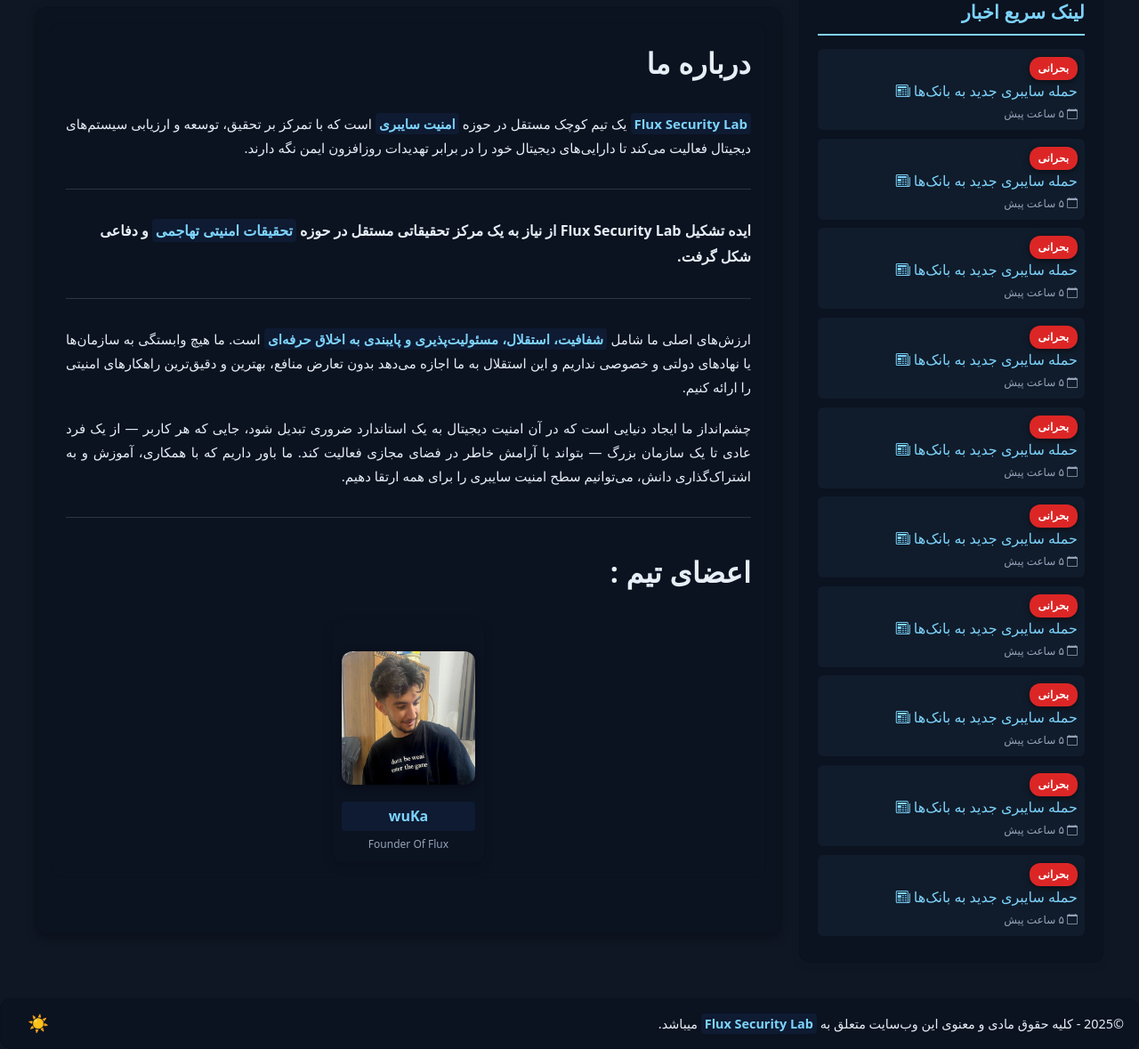
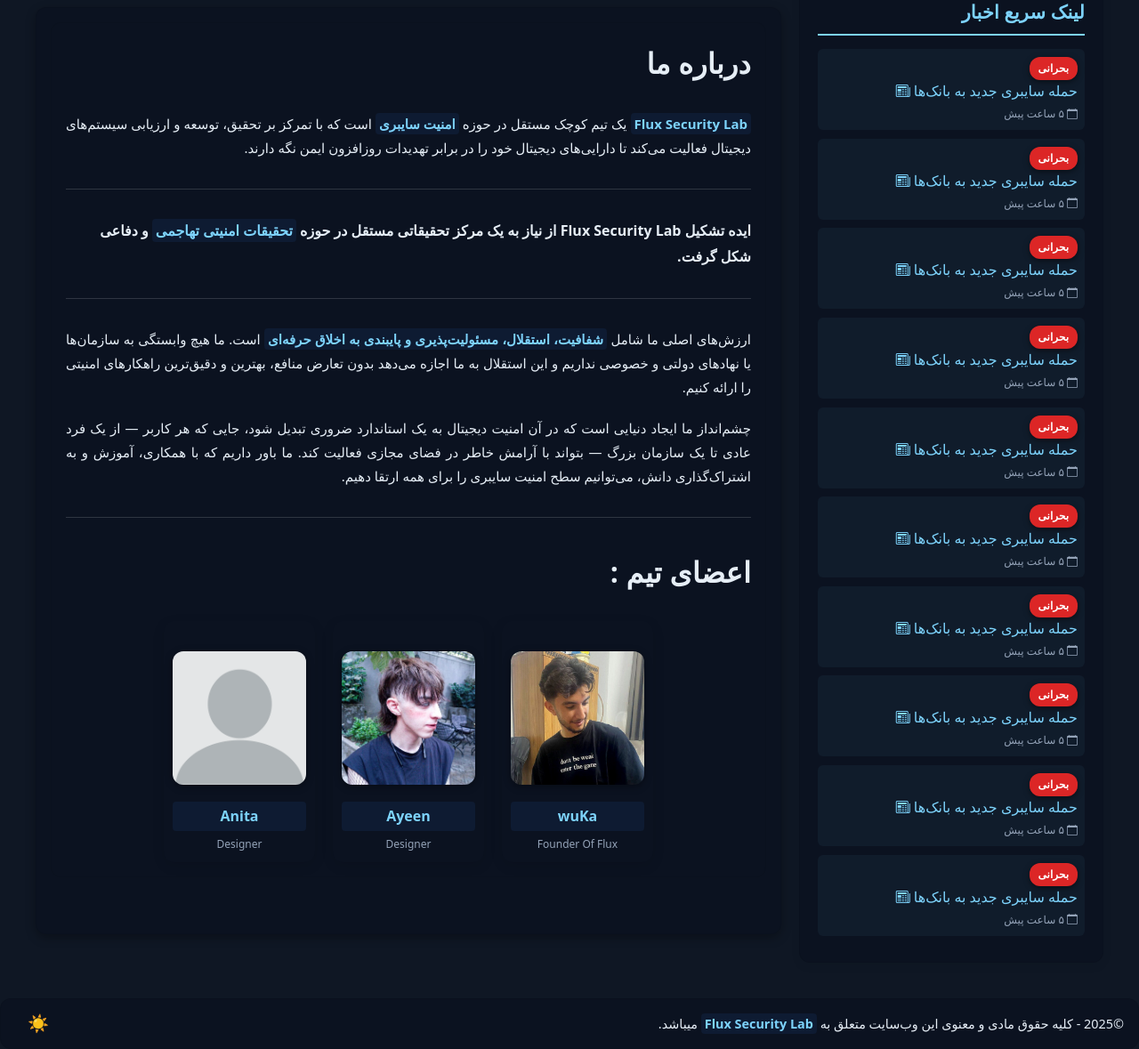
Before and after one commit to fluxseclab/fluxsec_website, a Django app: page /about_us/ in a window 1280 px wide. Shown: the part 130-1309 px from the top of the page at 89% size. Run offline with Django 5.2, Linux system fonts and the light colour scheme; some web fonts are replaced.

Commit message:
Update: about_us, Models

```diff
--- a/main/templates/about_us.html
+++ b/main/templates/about_us.html
@@ -1,18 +1,18 @@
 {% extends 'base.html' %}
 {% load static %}
-
-{% block title %} درباره ما{% endblock %}
-
+{% block title %} درباره ما {% endblock title %}
 {% block content %}
 <section id="about">
     <h1>درباره ما</h1>
     <p>
-        <strong>Flux Security Lab</strong> یک تیم کوچک مستقل در حوزه <strong>امنیت سایبری</strong> است که با تمرکز بر تحقیق، توسعه و ارزیابی سیستم‌های دیجیتال فعالیت می‌کند
+        <strong>Flux Security Lab</strong> یک تیم کوچک مستقل در حوزه <strong>امنیت سایبری</strong> است که با تمرکز بر
+        تحقیق، توسعه و ارزیابی سیستم‌های دیجیتال فعالیت می‌کند
         تا دارایی‌های دیجیتال خود را در برابر تهدیدات روزافزون ایمن نگه دارند.
     </p>
     <hr>
     <b>
-        ایده تشکیل Flux Security Lab از نیاز به یک مرکز تحقیقاتی مستقل در حوزه <strong>تحقیقات امنیتی تهاجمی</strong> و دفاعی شکل گرفت.
+        ایده تشکیل Flux Security Lab از نیاز به یک مرکز تحقیقاتی مستقل در حوزه <strong>تحقیقات امنیتی تهاجمی</strong> و
+        دفاعی شکل گرفت.
     </b>
     <hr>
     <p>
@@ -30,20 +30,20 @@
     <div>
         <div class="team-container">
             <div class="team-card">
-                <img src="{% static 'images/team/wuka.jpg' %}" alt="wuKa image" id="team-member">
+                <img src="{% static 'images/team/wuka.jpg' %}" alt="wuKa" id="team-member">
                 <strong>wuKa</strong>
                 <small>Founder Of Flux</small>
             </div>
-            {% comment %} <div class="team-card">
-                <img src="{% static 'images/team/ayeen.jpg' %}" alt="Ayeen Image" id="team-member">
+            <div class="team-card">
+                <img src="{% static 'images/team/ayeen.jpg' %}" alt="Ayeen" id="team-member">
                 <strong>Ayeen</strong>
                 <small>Designer</small>
             </div>
             <div class="team-card">
-                <img src="{% static 'images/team/anita.jpg' %}" alt="Anita Image" id="team-member">
+                <img src="{% static 'images/team/no_image.jpg' %}" alt="Anita" id="team-member">
                 <strong>Anita</strong>
                 <small>Designer</small>
-            </div> {% endcomment %}
+            </div>
         </div>
 
     </div>
--- a/main/templates/news.html
+++ b/main/templates/news.html
@@ -1,7 +1,6 @@
 {% extends 'base.html' %}
 {% block title %}اخبار{% endblock %}
 {% block content %}
-
 <section class="hero">
     <h1>📰 آخرین اخبار</h1>
     <p>با Flux Security Lab همیشه یک قدم جلوتر از تهدیدات امنیتی باشید 🚀</p>
@@ -12,12 +11,11 @@
         <article class="news-card">
             <span class="news-lock">🔒</span>
             <h3></h3>
-            <p class="news-text">{{ news.title }}...</p>
+            <p class="news-text">{{ news }}...</p>
             <a href="{% url 'news_detail' news.pk %}" class="btn-news">مشاهده خبر →</a>
         </article>
     {% empty %}
         <p class="muted">⚠️ خبری وجود ندارد.</p>
     {% endfor %}
 </div>
-
 {% endblock content %}
--- a/main/templates/privacy.html
+++ b/main/templates/privacy.html
@@ -1,10 +1,7 @@
 {% extends 'base.html' %}
 {% load static %}
-
 {% block title %}حریم خصوصی و امنیت{% endblock %}
-
 {% block content %}
-
 <section id="intro" class="card">
     <h1>حریم خصوصی و امنیت کاربران</h1>
     <span class="badge">نسخه سیاست</span>
@@ -75,5 +72,4 @@
         <li>ادامهٔ استفاده از وبسایت پس از اعمال تغییرات به منزلهٔ پذیرش نسخهٔ جدید سیاست است.</li>
     </ul>
 </section>
-
 {% endblock %}
--- a/main/templates/trending.html
+++ b/main/templates/trending.html
@@ -1,4 +1,3 @@
-
 <aside class="trending-news">
     <h3>لینک سریع اخبار</h3>
     <ul class="white-list">
```
Also changed, not shown: main/models.py (+11 -4 lines), main/templates/home.html (+2 -5 lines), db.sqlite3, main/migrations/0006_remove_news_title_news_is_critical_news_is_trend.py (added), static/images/favicon.ico, static/images/team/anita.jpg (deleted), static/images/team/ayeen.jpg, static/images/team/no_image.jpg (added), 3 other files.
